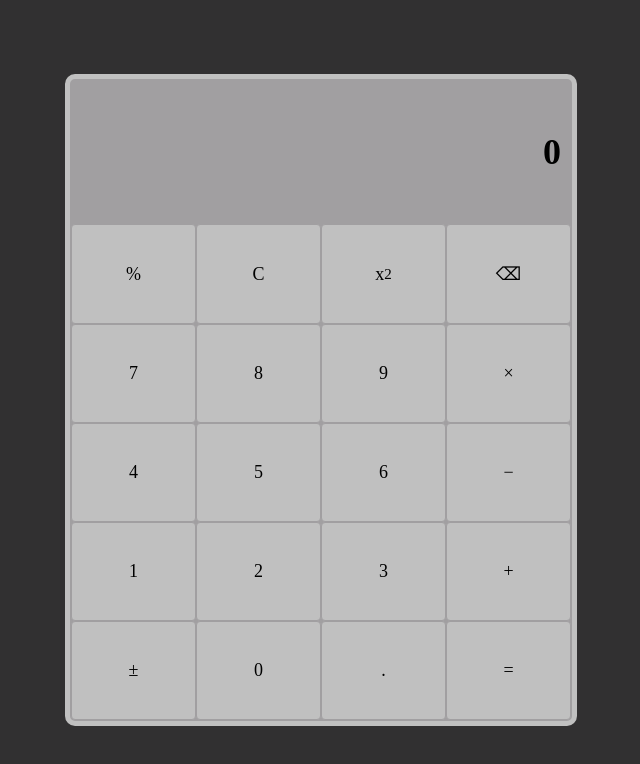
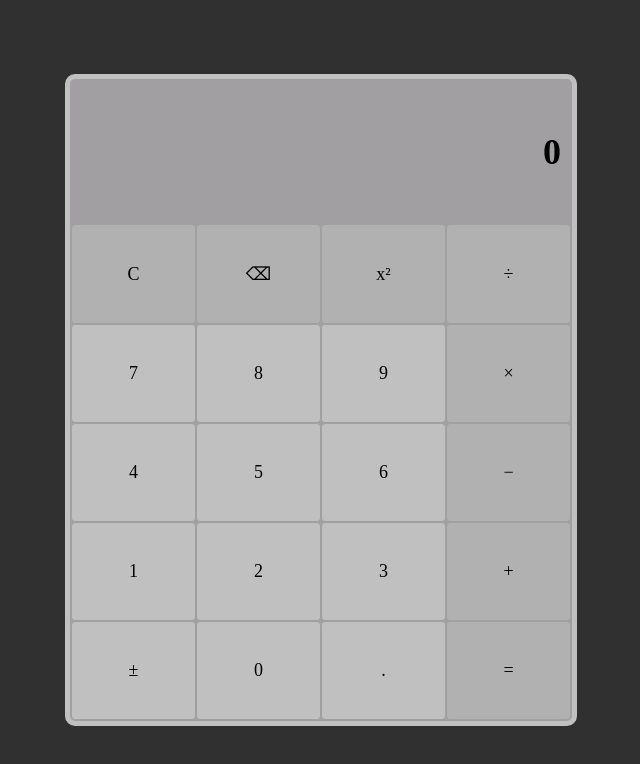
Before and after one commit to Bjwills7/TOP-calculator, a plain HTML site: page index.html in a window 1280 px wide. Shown: the whole page, without its empty margins (319-959 px from the left). Drawn offline with Linux system fonts and the light colour scheme.

Commit message:
Move buttons around Add dark class for button styles

```diff
--- a/index.html
+++ b/index.html
@@ -13,34 +13,34 @@
         <div class="screen">0</div>
         <div class="rowContainer">
             <div class="row rOne">
-                <div class="percent button display">%</div>
-                <div class="clear button">C</div>
-                <div class="square button display">x<sup>2</sup></div>
-                <div class="back button">⌫</div>
+                <div class="clear button dark">C</div>
+                <div class="back button dark">⌫</div>
+                <div class="square button display dark">x²</div>
+                <div class="divide button display dark">÷</div>
             </div>
             <div class="row rTwo">
                 <div class="number seven button display">7</div>
                 <div class="number eight button display">8</div>
                 <div class="number nine button display">9</div>
-                <div class="multiply button display">&times</div>
+                <div class="multiply button display dark">&times</div>
             </div>
             <div class="row rThree">
                 <div class="number four button display">4</div>
                 <div class="number five button display">5</div>
                 <div class="number six button display">6</div>
-                <div class="subtract button display">−</div>
+                <div class="subtract button display dark">−</div>
             </div>
             <div class="row rFour">
                 <div class="number one button display">1</div>
                 <div class="number two button display">2</div>
                 <div class="number three button display">3</div>
-                <div class="add button display">+</div>
+                <div class="add button display dark">+</div>
             </div>
             <div class="row rFive">
                 <div class="sign button display">±</div>
                 <div class="number zero button display">0</div>
                 <div class="decimal button display">.</div>
-                <div class="compute button">=</div>
+                <div class="compute button dark">=</div>
             </div>
         </div>
     </main>
```
